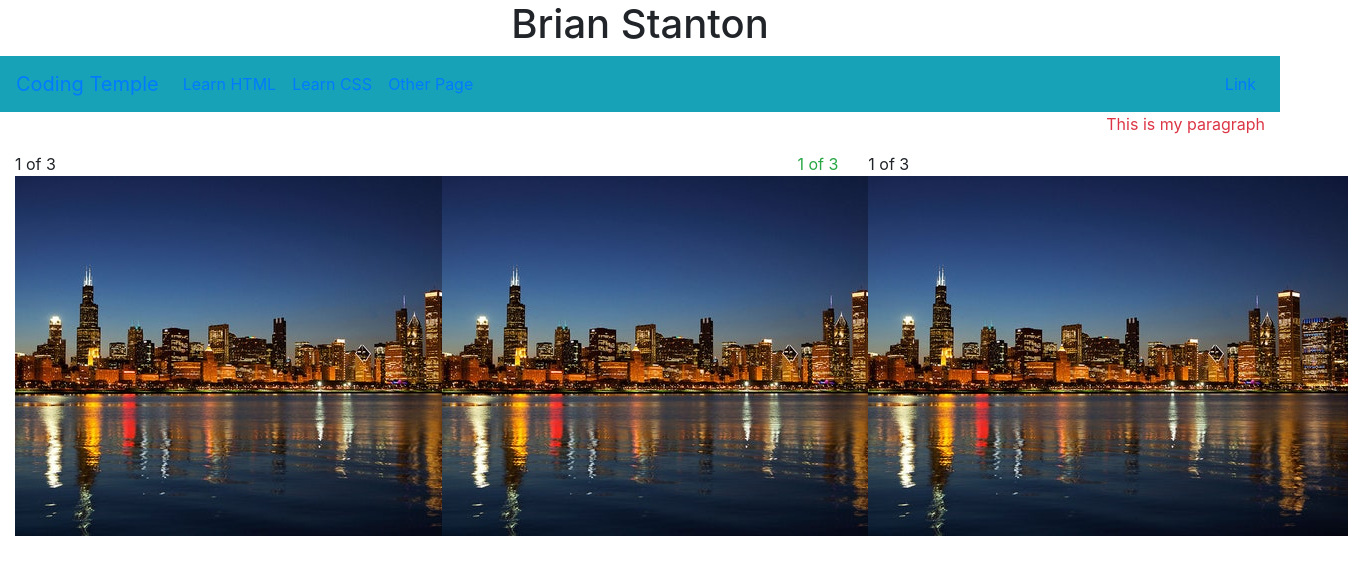
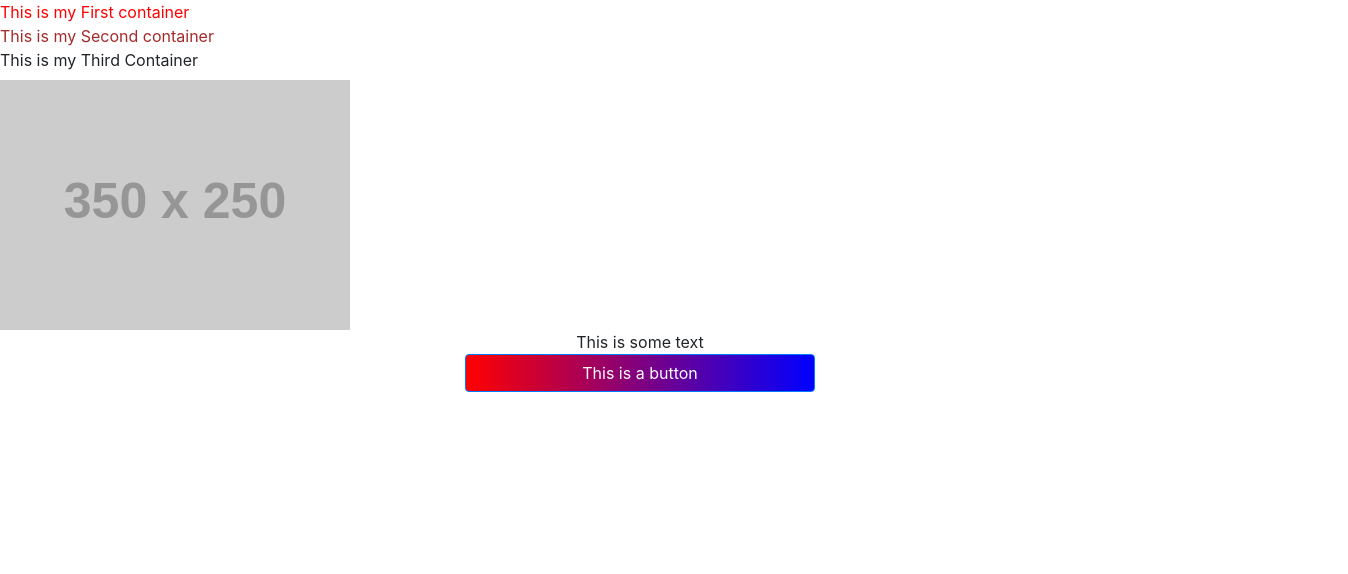
Before and after one commit to bstanton773/week1day2, a plain HTML site: page index.html in a window 1280 px wide. Shown: the whole page, 1348 px wide, since content can reach past the window. Drawn offline with nearby package versions, Linux system fonts and the light colour scheme; placeholder pictures from the web are drawn by us.

Commit message:
Updates from Wednesdays class

```diff
--- a/index.html
+++ b/index.html
@@ -1,68 +1,69 @@
 <!doctype html>
 <html lang="en">
   <head>
-    <title>Coding Temple Portfolio</title>
+    <title>Title</title>
     <!-- Required meta tags -->
     <meta charset="utf-8">
     <meta name="viewport" content="width=device-width, initial-scale=1, shrink-to-fit=no">
 
     <!-- Bootstrap CSS -->
     <link rel="stylesheet" href="https://stackpath.bootstrapcdn.com/bootstrap/4.3.1/css/bootstrap.min.css" integrity="sha384-ggOyR0iXCbMQv3Xipma34MD+dH/1fQ784/j6cY/iJTQUOhcWr7x9JvoRxT2MZw1T" crossorigin="anonymous">
+    <!-- EXTERNAL CSS -->
+    <link rel="stylesheet" href="./static/css/main.css">
+
+    <!-- INTERNAL STYLESHEET  -->
+    <!-- <style>
+        #myFirstDiv{
+            color: red;
+        }
+        div#mySecondDiv.mySecondContainer{
+            color: brown;
+        }
+        #mySecondDiv.mySecondContainer{
+            color: green;
+        }
+        .mySecondContainer{
+            color: blue;
+        }
+    </style> -->
+
   </head>
   <body>
-      <div class="row">
-          <div class="col-md-4"></div>
-          <div class="col-md-4">
-          <h1 class="text-center">Brian Stanton</h1>
-        </div>
-          <div class="col-md-4"></div>
-        </div>
-        <nav class="navbar navbar-expand-lg navbar-info bg-info">
-        <a class="navbar-brand" href="#">Coding Temple</a>
-        <button class="navbar-toggler" type="button" data-toggle="collapse" data-target="#navbarSupportedContent" aria-controls="navbarSupportedContent" aria-expanded="false" aria-label="Toggle navigation">
-          <span class="navbar-toggler-icon"></span>
-        </button>
 
-        <div class="collapse navbar-collapse" id="navbarSupportedContent">
-          <ul class="navbar-nav mr-auto">
-            <li class="nav-item active">
-              <a class="nav-link" href="#">Learn HTML <span class="sr-only">(current)</span></a>
-            </li>
-            <li class="nav-item">
-              <a class="nav-link" href="#">Learn CSS</a>
-            </li>
-            <li class="nav-item">
-              <a class="nav-link" href="#">Other Page</a>
-            </li>
-          </ul>
-          <ul class="navbar-nav m1-auto">
-            <li class="nav-item">
-                <a class="nav-link" href="#">Link</a>
-              </li>
-          </ul>
-        </div>
-      </nav>
+    <!-- INLINE STYLING -->
+    <!-- <div id="myFirstDiv" class="myFirstContainer" style="color: purple">This is my First container</div> -->
+    <div id="myFirstDiv" class="myFirstContainer">This is my First container</div>
 
-      <div class="container-fluid">
-        <p class="text-right text-danger">This is my paragraph</p>
+    <!-- #mySecondDiv.mySecondContainer  -->
+    <div class="mySecondContainer" id="mySecondDiv">This is my Second container</div>
+
+    <!-- #myThirdDiv.myThirdContainer{This is my Third Container} -->
+    <div id="myThirdDiv" class="myThirdContainer">This is my Third Container</div>
+
+    <!-- h3#myFirstHeader.prettyHeader -->
+    <h3 id="myFirstHeader" class="prettyHeader"></h3>
+
+    <!-- img[src=https://placehold.it/350x250 alt=placeholder class=img-fluid] -->
+    <img src="https://placehold.it/350x250" alt="placeholder" class="img-fluid">
+
+
+      <div class="container">
           <div class="row">
-              <div class="col-md-4">
-                  <span>1 of 3</span>
-                  <img src="./static/images/chicago.jpeg" alt="chicago">
-                  <img src="" alt="">
+              <!-- <div class="col-md-4">
+                  <h1></h1>
               </div>
               <div class="col-md-4">
-                  <span class="text-success float-right">1 of 3</span>
-                  <img src="./static/images/chicago.jpeg" alt="chicago">
+                  <h1>hello</h1>
               </div>
               <div class="col-md-4">
-                  <span>1 of 3</span>
-                  <img src="./static/images/chicago.jpeg" alt="chicago">
+                  <h1></h1>
+              </div> -->
+              <div class="col-md-4 offset-md-4 text-center">
+                  <div>This is some text</div>
+                  <button id="myBtn" class="btn btn-block btn-primary">This is a button</button>
               </div>
           </div>
-
       </div>
-
     <!-- Optional JavaScript -->
     <!-- jQuery first, then Popper.js, then Bootstrap JS -->
     <script src="https://code.jquery.com/jquery-3.3.1.slim.min.js" integrity="sha384-q8i/X+965DzO0rT7abK41JStQIAqVgRVzpbzo5smXKp4YfRvH+8abtTE1Pi6jizo" crossorigin="anonymous"></script>
--- /dev/null
+++ b/static/css/main.css
@@ -0,0 +1,16 @@
+#myFirstDiv{
+    color: red;
+}
+div#mySecondDiv.mySecondContainer{
+    color: brown;
+}
+#mySecondDiv.mySecondContainer{
+    color: green;
+}
+.mySecondContainer{
+    color: blue;
+}
+
+#myBtn{
+    background-image: linear-gradient(to right, red, blue);
+}
```
Also changed, not shown: index-portfolio.html (added, +72 -0 lines).
